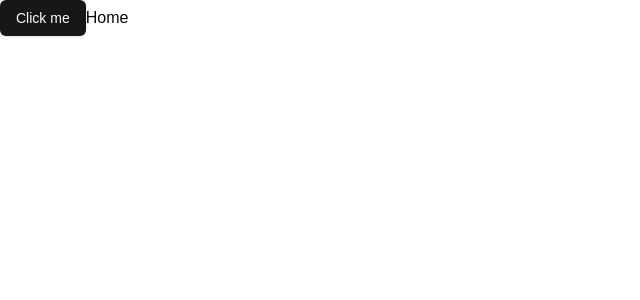
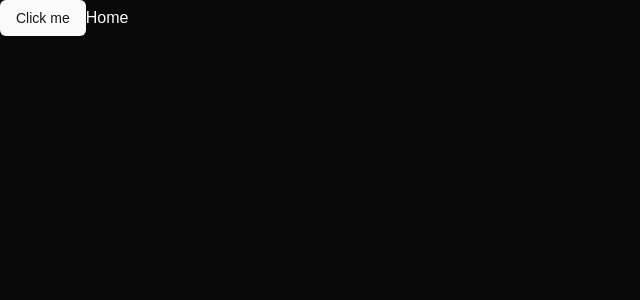
Before and after one commit to Ratnadeep2k/ziraclone, a Next.js app: page / in a window 1280 px wide. Shown: the top 300 px of the page, without its empty margins (0-640 px from the left). Built offline with nearby package versions, Linux system fonts and the light colour scheme.

Commit message:
feat: add ThemeProvider component for theme management; update React and ReactDOM versions; modify RootLayout to include ThemeProvider

```diff
--- a/app/layout.js
+++ b/app/layout.js
@@ -1,29 +1,24 @@
 import localFont from "next/font/local";
 import "./globals.css";
+import { ThemeProvider } from "@/components/theme-provider";
+import { Inter } from "next/font/google"
 
-const geistSans = localFont({
-  src: "./fonts/GeistVF.woff",
-  variable: "--font-geist-sans",
-  weight: "100 900",
-});
-const geistMono = localFont({
-  src: "./fonts/GeistMonoVF.woff",
-  variable: "--font-geist-mono",
-  weight: "100 900",
-});
-
+const inter =Inter({subsets:["latin"]})
 export const metadata = {
-  title: "Create Next App",
-  description: "Generated by create next app",
+  title: "Zira clone",
+  description: "A Project management application for teams",
 };
 
 export default function RootLayout({ children }) {
   return (
     <html lang="en">
       <body
-        className={`${geistSans.variable} ${geistMono.variable} antialiased`}
+        className={`antialiased `}
       >
+        <ThemeProvider attribute ="class" defaultTheme ="dark">
         {children}
+        </ThemeProvider>
+
       </body>
     </html>
   );
--- /dev/null
+++ b/components/theme-provider.jsx
@@ -0,0 +1,5 @@
+import * as React from "react"
+import { ThemeProvider as NextThemesProvider } from "next-themes"
+export function ThemeProvider({ children, ...props }) {
+  return <NextThemesProvider {...props}>{children}</NextThemesProvider>
+}
--- a/package.json
+++ b/package.json
@@ -22,8 +22,8 @@
     "lucide-react": "^0.454.0",
     "next": "15.0.2",
     "next-themes": "^0.4.3",
-    "react": "19.0.0-rc-02c0e824-20241028",
-    "react-dom": "19.0.0-rc-02c0e824-20241028",
+    "react": "^18.3.1",
+    "react-dom": "^18.3.1",
     "sonner": "^1.7.0",
     "tailwind-merge": "^2.5.4",
     "tailwindcss-animate": "^1.0.7",
```
Also changed, not shown: 1 other file (tests, documents, lock files or other folders).
